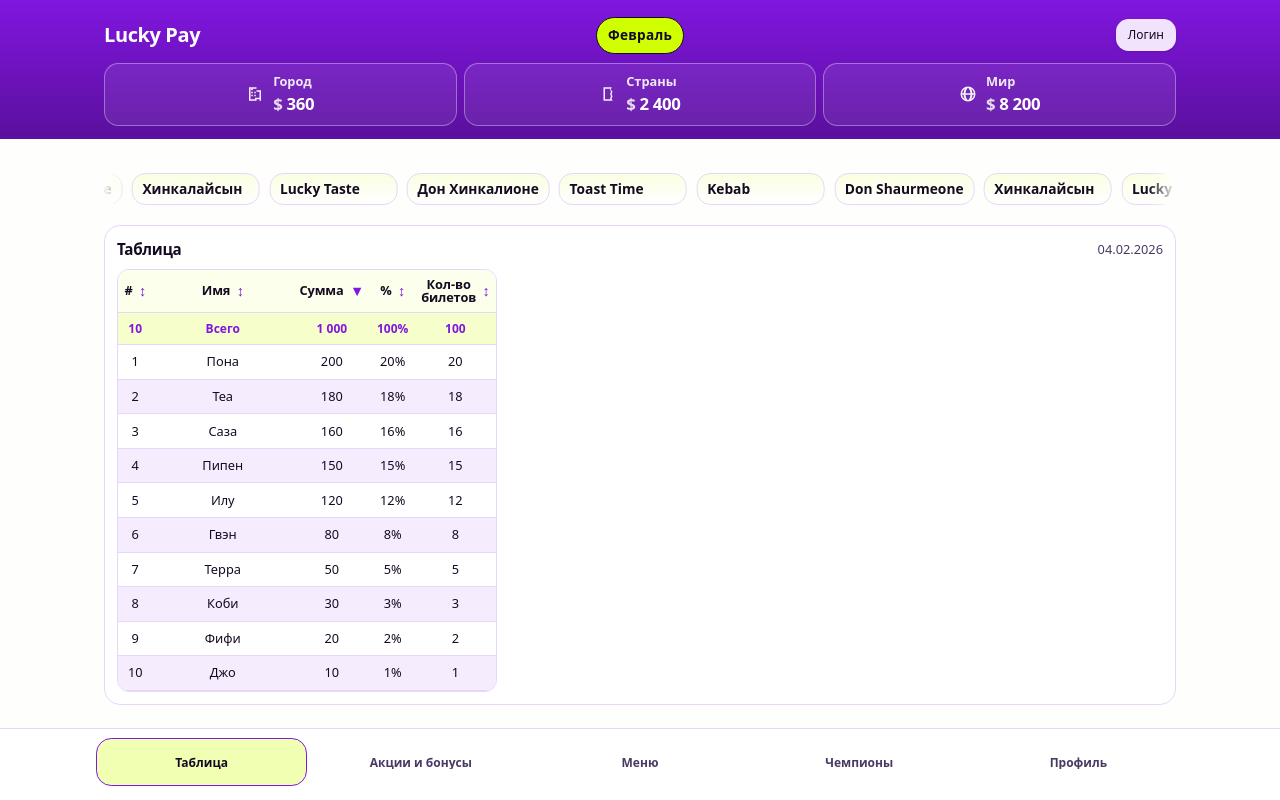
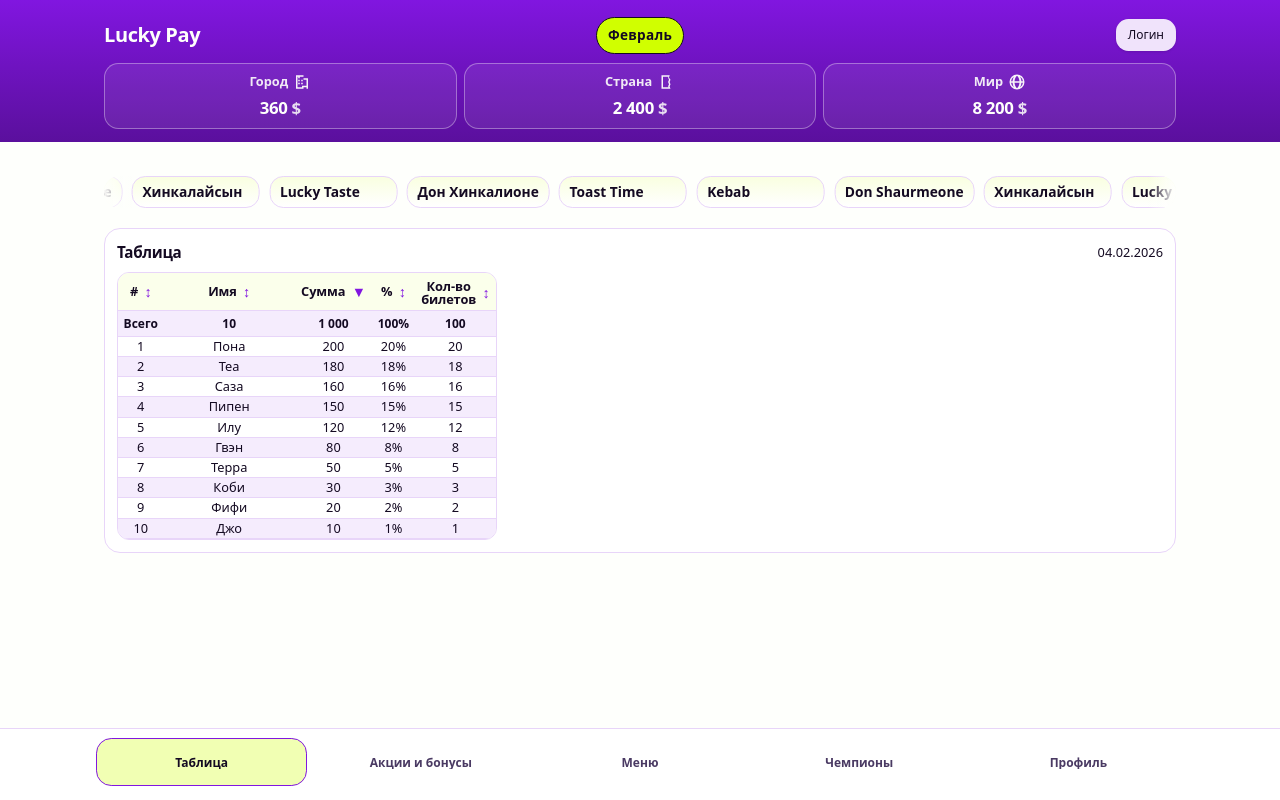
Before and after one commit to aibeek/pro, a React (Vite) app: page / in a window 1280 px wide. Built offline with nearby package versions, Linux system fonts and the light colour scheme.

Commit message:
feat: implement promo cards with toggle functionality and improve layout

```diff
--- a/src/App.tsx
+++ b/src/App.tsx
@@ -13,7 +13,7 @@ import { brands } from './data/brands'
 export default function App() {
   const stats = [
     { label: 'Город', value: 360, icon: 'city' as const },
-    { label: 'Страны', value: 2400, icon: 'countries' as const },
+    { label: 'Страна', value: 2400, icon: 'countries' as const },
     { label: 'Мир', value: 8200, icon: 'world' as const },
   ]
 
@@ -42,7 +42,7 @@ export default function App() {
       })
       return
     }
-    window.location.hash = `#/${key}`
+    window.location.hash = `#/${key}$`
   }
 
   const activeKey: NavKey = route === 'home' ? 'table' : route
--- a/src/components/AppHeader/AppHeader.module.css
+++ b/src/components/AppHeader/AppHeader.module.css
@@ -99,23 +99,23 @@
   padding: 0.5rem 0.6rem;
   background: color-mix(in srgb, white 8%, transparent);
   display: flex;
+  flex-direction: column;
   align-items: center;
   justify-content: center;
-  gap: 0.55rem;
-  text-align: left;
+  gap: 0.2rem;
+  text-align: center;
+}
+
+.statTop {
+  display: flex;
+  align-items: center;
+  gap: 0.3rem;
 }
 
 .statIcon {
   display: inline-flex;
   opacity: 0.95;
   flex: 0 0 auto;
-}
-
-.statText {
-  min-width: 0;
-  display: flex;
-  flex-direction: column;
-  align-items: flex-start;
 }
 
 .statLabel {
--- a/src/components/AppHeader/AppHeader.tsx
+++ b/src/components/AppHeader/AppHeader.tsx
@@ -72,16 +72,15 @@ export function AppHeader({ stats }: { stats: HeaderStat[] }) {
         <dl className={styles.stats} aria-label="Статистика">
           {stats.map((s) => (
             <div key={s.label} className={styles.stat}>
-              <span className={styles.statIcon} aria-hidden="true">
-                {renderStatIcon(s.icon)}
-              </span>
-              <div className={styles.statText}>
+              <div className={styles.statTop}>
                 <dt className={styles.statLabel}>{s.label}</dt>
-                <dd className={styles.statValue}>
-                  <span className={styles.dollarIcon} aria-hidden="true">$</span>
-                  {s.value.toLocaleString('ru-RU')}
-                </dd>
+                <span className={styles.statIcon} aria-hidden="true">
+                  {renderStatIcon(s.icon)}
+                </span>
               </div>
+              <dd className={styles.statValue}>
+                {s.value.toLocaleString('ru-RU')} <span className={styles.dollarIcon} aria-hidden="true">$</span>
+              </dd>
             </div>
           ))}
         </dl>
--- a/src/components/RatingTable/RatingTable.module.css
+++ b/src/components/RatingTable/RatingTable.module.css
@@ -16,10 +16,11 @@
   font-size: 0.95rem;
   font-weight: 900;
   letter-spacing: -0.02em;
+  color: var(--brand-text);
 }
 
 .hint {
-  color: var(--brand-muted);
+  color: var(--brand-text);
   font-size: 0.8rem;
   white-space: nowrap;
 }
@@ -113,7 +114,7 @@
   align-items: center;
   justify-content: center;
   gap: 0.4rem;
-  padding: 0.5rem 0.4rem;
+  padding: 0.25rem 0.4rem;
   background: transparent;
   border: 0;
   color: inherit;
@@ -155,7 +156,7 @@
 }
 
 .tdId {
-  padding: 0.45rem 0.4rem;
+  padding: 0 0.4rem;
   border-bottom: 1px solid var(--brand-border);
   white-space: nowrap;
   text-align: center;
@@ -164,7 +165,7 @@
 }
 
 .tdName {
-  padding: 0.45rem 0.4rem;
+  padding: 0 0.4rem;
   border-bottom: 1px solid var(--brand-border);
   overflow: hidden;
   text-overflow: ellipsis;
@@ -174,7 +175,7 @@
 }
 
 .tdNumeric {
-  padding: 0.45rem 0.4rem;
+  padding: 0 0.4rem;
   border-bottom: 1px solid var(--brand-border);
   text-align: center;
   white-space: nowrap;
@@ -188,15 +189,15 @@
 }
 
 .trTotalsHeader {
-  background: color-mix(in srgb, var(--brand-surface) 80%, var(--brand-accent));
+  background: color-mix(in srgb, var(--brand-surface) 92%, var(--brand-primary));
 }
 
 .tdTotalHeader {
-  padding: 0.4rem 0.4rem;
+  padding: 0.2rem 0.35rem;
   text-align: center;
   font-weight: 800;
   font-size: 0.75rem;
-  color: var(--brand-primary);
+  color: var(--brand-text);
   border-bottom: 1px solid var(--brand-border);
 }
 
@@ -205,7 +206,6 @@
 }
 
 .tdTotal {
-  padding: 0.5rem 0.4rem;
   text-align: center;
   font-weight: 900;
   color: var(--brand-primary);
@@ -213,7 +213,6 @@
 }
 
 .tdTotalNumeric {
-  padding: 0.5rem 0.4rem;
   text-align: center;
   font-weight: 900;
   font-variant-numeric: tabular-nums;
@@ -223,7 +222,6 @@
 
 @media (max-width: 520px) {
   .sortBtn {
-    padding: 0.6rem 0.5rem;
     gap: 0.4rem;
     font-size: 0.88rem;
   }
--- a/src/components/RatingTable/RatingTable.tsx
+++ b/src/components/RatingTable/RatingTable.tsx
@@ -131,11 +131,13 @@ export function RatingTable({ id, title, rows }: { id: string; title: string; ro
               })}
             </tr>
             <tr className={styles.trTotalsHeader}>
+              <td className={styles.tdTotalHeader}>Всего</td>
               <td className={styles.tdTotalHeader}>{rows.length}</td>
-              <td className={styles.tdTotalHeader}>Всего</td>
               <td className={styles.tdTotalHeader}>{totals.totalAmount.toLocaleString('ru-RU')}</td>
               <td className={styles.tdTotalHeader}>100%</td>
-              <td className={styles.tdTotalHeader}>{totals.totalTickets.toLocaleString('ru-RU')}</td>
+              <td className={styles.tdTotalHeader}>
+                {totals.totalTickets.toLocaleString('ru-RU')}
+              </td>
             </tr>
           </thead>
           <tbody>
--- a/src/pages/Page.module.css
+++ b/src/pages/Page.module.css
@@ -50,9 +50,10 @@
 }
 
 .p {
-  margin-top: 0.15rem;
+  margin-top: 0.3rem;
   color: var(--brand-muted);
-  font-size: 0.75rem;
+  font-size: 0.9rem;
+  line-height: 1.4;
 }
 
 .grid {
@@ -79,6 +80,31 @@
   display: flex;
   align-items: center;
   gap: 0.6rem;
+}
+
+.cardToggleBtn {
+  margin-left: auto;
+  display: inline-flex;
+  align-items: center;
+  justify-content: center;
+  width: 1.75rem;
+  height: 1.75rem;
+  border: 1px solid var(--brand-border);
+  border-radius: 0.5rem;
+  background: var(--brand-surface);
+  color: var(--brand-primary);
+  cursor: pointer;
+  transition: background 0.15s, border-color 0.15s;
+}
+
+.cardToggleBtn:hover {
+  background: color-mix(in srgb, var(--brand-primary) 8%, var(--brand-surface));
+  border-color: var(--brand-primary);
+}
+
+.cardToggleBtn:focus-visible {
+  outline: 2px solid var(--brand-accent);
+  outline-offset: 1px;
 }
 
 .rank {
--- a/src/pages/PromosPage.tsx
+++ b/src/pages/PromosPage.tsx
@@ -1,83 +1,71 @@
 import { useState } from 'react'
 import styles from './Page.module.css'
 
+const promos = [
+  {
+    id: 1,
+    name: 'Лотерея',
+    text: 'Каждая покупка накопительно отражается в общем рейтинге. Твоя сумма определяет твоё место в таблице. Чем выше место, тем больше билетов ты получишь перед главным розыгрышем в конце месяца.',
+  },
+  {
+    id: 2,
+    name: 'Lucky check',
+    text: 'Это ежедневный розыгрыш среди чеков. Каждая покупка — это чек, а значит шанс выиграть вне зависимости от твоего места в таблице.',
+  },
+  {
+    id: 3,
+    name: 'Кубок рефералов',
+    text: 'Отправь рефералку другу. В случае если твой адресат пройдёт регистрацию, ты получишь 1 балл в таблице рефералов. Победитель кубка рефералов выиграет приз. А тот, кто пройдёт регистрацию, получит скидочные купоны. Все в плюсе.',
+  },
+]
+
 export function PromosPage() {
-  const [isExpanded, setIsExpanded] = useState(false)
+  const [expandedIds, setExpandedIds] = useState<number[]>([])
+
+  const toggleCard = (id: number) => {
+    setExpandedIds((prev) =>
+      prev.includes(id) ? prev.filter((i) => i !== id) : [...prev, id]
+    )
+  }
 
   return (
     <section className={styles.section} aria-labelledby="promos-title">
-      <div className={styles.headerRow}>
       <h2 id="promos-title" className={styles.h2}>
         Акции и бонусы
       </h2>
+
+      <div className={styles.grid} role="list" aria-label="Список карточек">
+        {promos.map((promo) => {
+          const isExpanded = expandedIds.includes(promo.id)
+          return (
+            <article key={promo.id} className={styles.card} role="listitem" aria-label={promo.name}>
+              <div className={styles.cardTop}>
+                <div className={styles.rank} aria-hidden="true">
+                  {promo.id}
+                </div>
+                <div className={styles.name}>{promo.name}</div>
                 <button
                   type="button"
-          className={styles.toggleBtn}
-          onClick={() => setIsExpanded(!isExpanded)}
+                  className={styles.cardToggleBtn}
+                  onClick={() => toggleCard(promo.id)}
                   aria-expanded={isExpanded}
-          aria-controls="promos-content"
                 >
                   {isExpanded ? (
-            <>
-              <span>Скрыть</span>
                     <svg viewBox="0 0 24 24" width="16" height="16" fill="currentColor" aria-hidden="true">
                       <path d="M7.41 15.41 12 10.83l4.59 4.58L18 14l-6-6-6 6z" />
                     </svg>
-            </>
                   ) : (
-            <>
-              <span>Раскрыть</span>
                     <svg viewBox="0 0 24 24" width="16" height="16" fill="currentColor" aria-hidden="true">
                       <path d="M7.41 8.59 12 13.17l4.59-4.58L18 10l-6 6-6-6z" />
                     </svg>
-            </>
                   )}
                 </button>
               </div>
-
-      {isExpanded && (
-        <div id="promos-content" className={styles.grid} role="list" aria-label="Список карточек">
-        <article className={styles.card} role="listitem" aria-label="Лотерея">
-          <div className={styles.cardTop}>
-            <div className={styles.rank} aria-hidden="true">
-              1
+              {isExpanded && <p className={styles.p}>{promo.text}</p>}
+            </article>
+          )
+        })}
       </div>
-            <div className={styles.name}>Лотерея</div>
-          </div>
-          <p className={styles.p}>
-            Каждая покупка накопительно отражается в общем рейтинге. Твоя сумма определяет твоё место в таблице. Чем
-            выше место, тем больше билетов ты получишь перед главным розыгрышем в конце месяца.
-          </p>
-        </article>
-
-        <article className={styles.card} role="listitem" aria-label="Lucky check">
-          <div className={styles.cardTop}>
-            <div className={styles.rank} aria-hidden="true">
-              2
-            </div>
-            <div className={styles.name}>Lucky check</div>
-          </div>
-          <p className={styles.p}>
-            Это ежедневный розыгрыш среди чеков. Каждая покупка — это чек, а значит шанс выиграть вне зависимости от
-            твоего места в таблице.
-          </p>
-        </article>
-
-        <article className={styles.card} role="listitem" aria-label="Кубок рефералов">
-          <div className={styles.cardTop}>
-            <div className={styles.rank} aria-hidden="true">
-              3
-            </div>
-            <div className={styles.name}>Кубок рефералов</div>
-          </div>
-          <p className={styles.p}>
-            Отправь рефералку другу. В случае если твой адресат пройдёт регистрацию, ты получишь 1 балл в таблице
-            рефералов. Победитель кубка рефералов выиграет приз. А тот, кто пройдёт регистрацию, получит скидочные
-            купоны. Все в плюсе.
-          </p>
-        </article>
-        </div>
-      )}
     </section>
   )
 }
```
Lines whose indentation alone changed are shown as unchanged.
